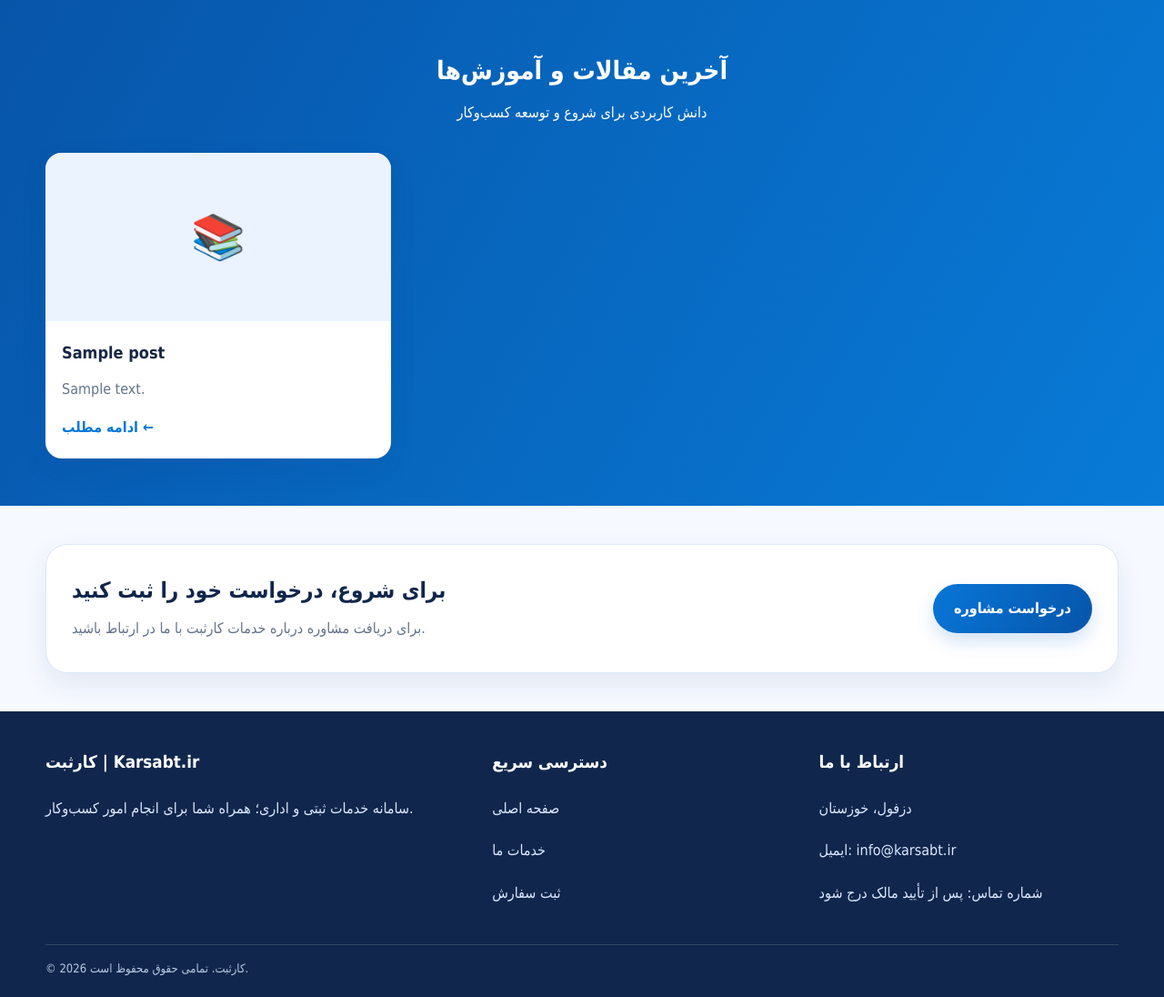
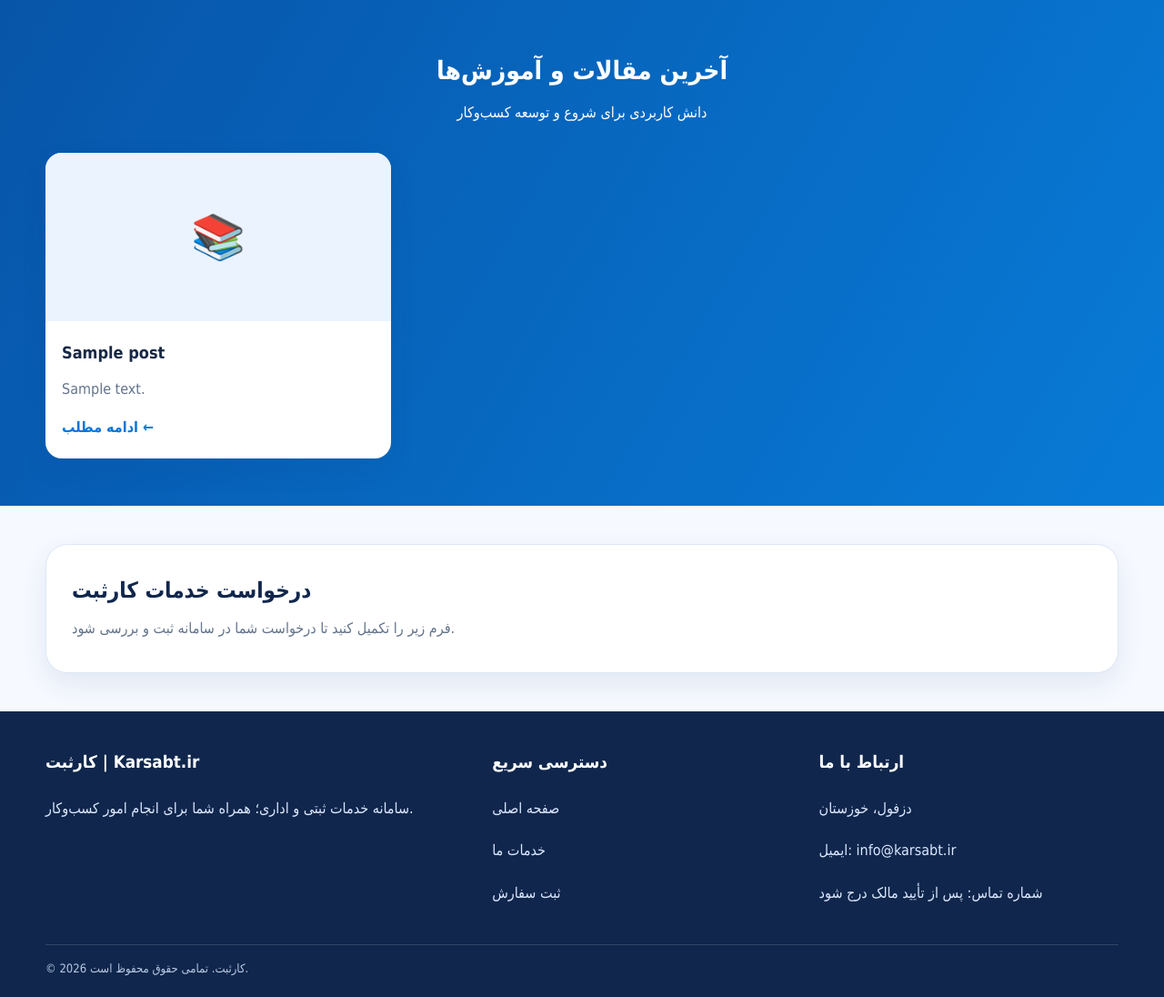
Before and after one commit to mydsoftware/karsabt, a WordPress theme: template wordpress/wp-content/themes/karsabt/front-page.php in a window 1280 px wide. Shown: the part 1337-2433 px from the top of the page at 91% size. Run offline with PHP 8.4 and a stand-in for WordPress, Linux system fonts and the light colour scheme; the site name, menu and one post (Sample post) are stand-ins, and other content is empty.

Commit message:
feat: connect homepage contact section to order form

```diff
--- a/wordpress/wp-content/themes/karsabt/front-page.php
+++ b/wordpress/wp-content/themes/karsabt/front-page.php
@@ -16,5 +16,5 @@
 <article class="post-card"><a href="<?php the_permalink(); ?>"><?php if(has_post_thumbnail()){the_post_thumbnail('large');}else{?><div style="height:185px;background:#eaf3ff;display:grid;place-items:center;font-size:48px">📚</div><?php } ?></a><div class="post-content"><h3><a href="<?php the_permalink(); ?>"><?php the_title(); ?></a></h3><p><?php echo esc_html(get_the_excerpt()); ?></p><a class="text-link" href="<?php the_permalink(); ?>">ادامه مطلب ←</a></div></article>
 <?php endwhile;wp_reset_postdata();else: foreach(array('راهنمای ثبت شرکت','راهنمای ثبت برند','مجوزهای کسب‌وکار') as $title):?><article class="post-card"><div class="post-content"><h3><?php echo esc_html($title); ?></h3><p>مقالات آموزشی پس از انتشار نوشته‌ها در پیشخوان وردپرس نمایش داده می‌شوند.</p></div></article><?php endforeach;endif; ?>
 </div></div></section>
-<section class="contact-band" id="contact"><div class="container contact-box"><div><h2>برای شروع، درخواست خود را ثبت کنید</h2><p>برای دریافت مشاوره درباره خدمات کارثبت با ما در ارتباط باشید.</p></div><a class="btn" href="mailto:info@karsabt.ir">درخواست مشاوره</a></div></section>
+<section class="contact-band" id="contact"><div class="container"><div class="contact-box"><div><h2>درخواست خدمات کارثبت</h2><p>فرم زیر را تکمیل کنید تا درخواست شما در سامانه ثبت و بررسی شود.</p></div></div><?php echo do_shortcode("[karsabt_order_form]"); ?></div></section>
 </main><?php get_footer(); ?>
```
